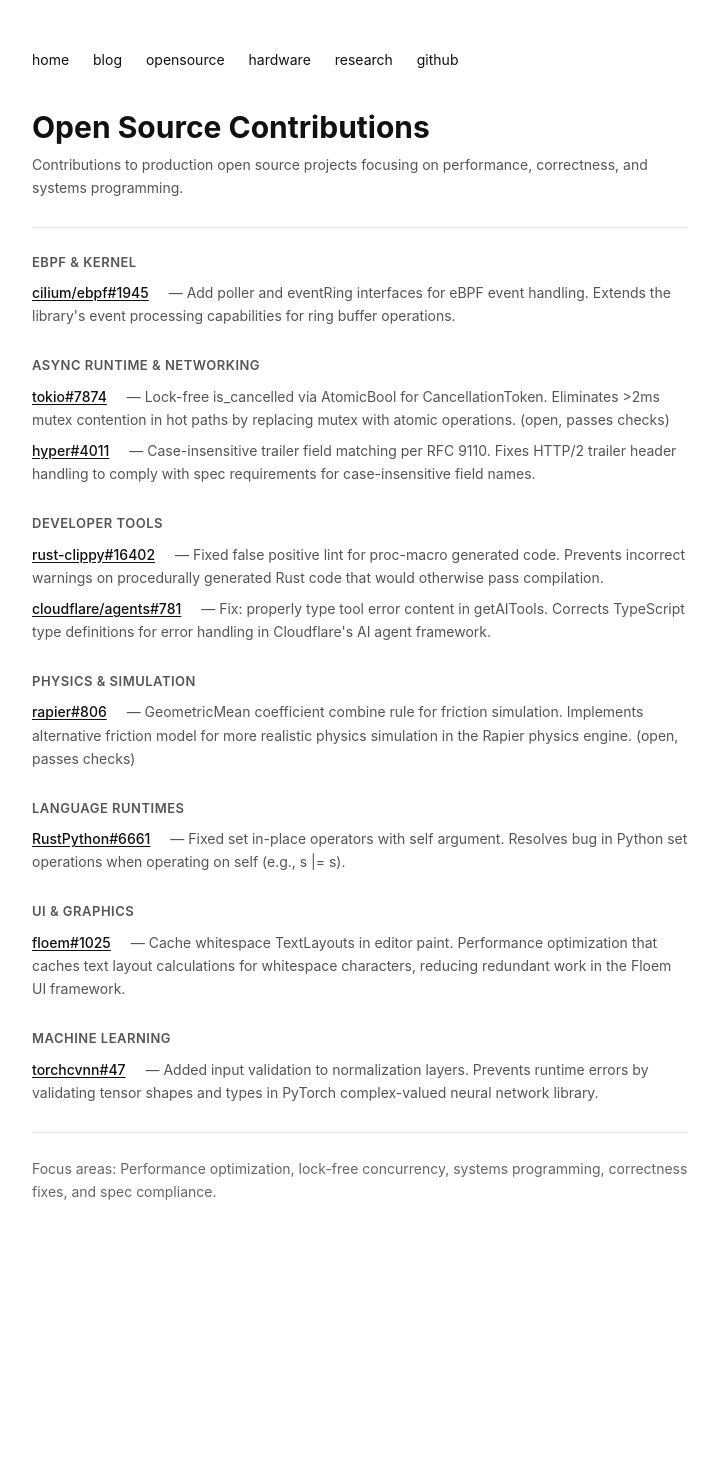
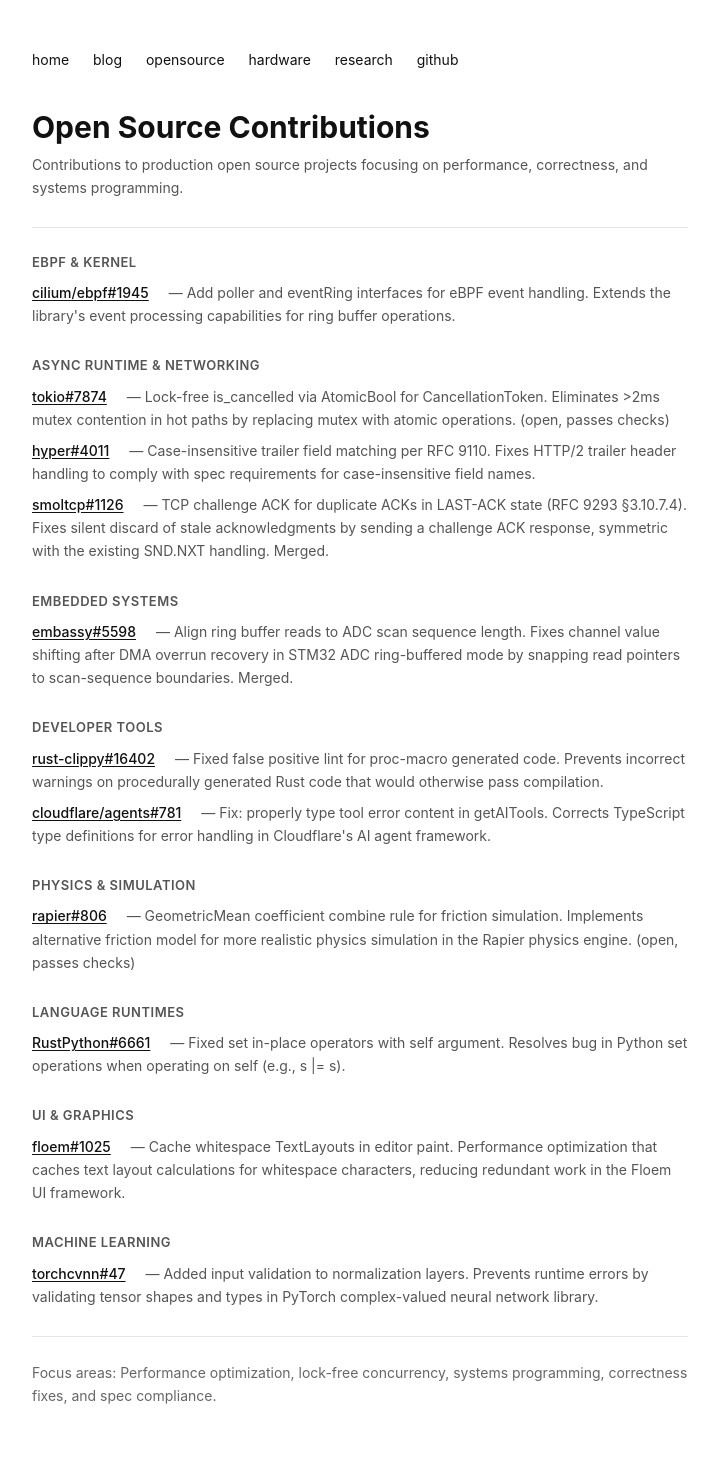
Before and after one commit to HueCodes/HueCodes.github.io, a Jekyll site: the page built from opensource.md, in a window 1280 px wide. Shown: the whole page, without its empty margins (280-998 px from the left). Built offline with Jekyll 4.4.1, drawn with Linux system fonts in a browser that asks for light colours; before the commit the page ends 1279 px from its top, so only the background shows below that.

Commit message:
Add embassy and smoltcp OSS contributions

```diff
--- a/opensource.md
+++ b/opensource.md
@@ -39,6 +39,20 @@ title: open source
   <div class="project">
     <a href="https://github.com/hyperium/hyper/pull/4011">hyper#4011</a>
     <span>Case-insensitive trailer field matching per RFC 9110. Fixes HTTP/2 trailer header handling to comply with spec requirements for case-insensitive field names.</span>
+  </div>
+
+  <div class="project">
+    <a href="https://github.com/smoltcp-rs/smoltcp/pull/1126">smoltcp#1126</a>
+    <span>TCP challenge ACK for duplicate ACKs in LAST-ACK state (RFC 9293 §3.10.7.4). Fixes silent discard of stale acknowledgments by sending a challenge ACK response, symmetric with the existing SND.NXT handling. Merged.</span>
+  </div>
+</div>
+
+<div class="section">
+  <h2>Embedded Systems</h2>
+
+  <div class="project">
+    <a href="https://github.com/embassy-rs/embassy/pull/5598">embassy#5598</a>
+    <span>Align ring buffer reads to ADC scan sequence length. Fixes channel value shifting after DMA overrun recovery in STM32 ADC ring-buffered mode by snapping read pointers to scan-sequence boundaries. Merged.</span>
   </div>
 </div>
 
```
